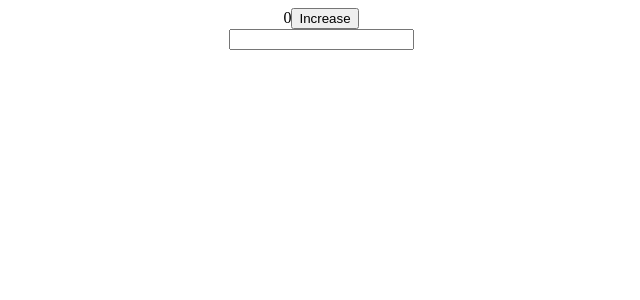
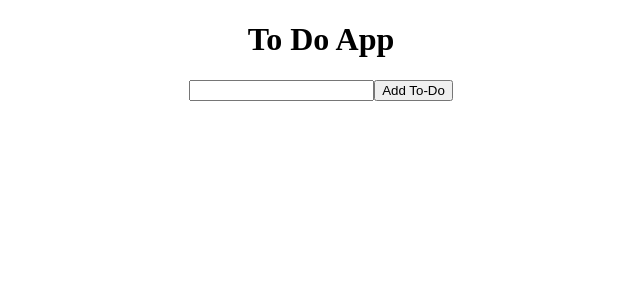
Before and after one commit to Kaushik-FSD/react-concepts-tutorial, a React (Create React App) app: page / in a window 1280 px wide. Shown: the top 300 px of the page, without its empty margins (319-959 px from the left). Built offline with nearby package versions, Linux system fonts and the light colour scheme.

Commit message:
added small to-do project to demonstrate props, state, components etc

```diff
--- a/src/App.js
+++ b/src/App.js
@@ -1,5 +1,6 @@
 import "./App.css";
 import UseStateHookExample from "./react-tutorial/react-hooks/UseStateHookExample";
+import ToDo from "./react-tutorial/to-do-app/ToDo";
 // import ComponentPropsExample from "./react-tutorial/components-props/ComponentPropsExample";
 // import TerniaryOperation from "./react-tutorial/terniary-operation/TerniaryOperation";
 function App() {
@@ -7,7 +8,8 @@ function App() {
     <div className="App">
       {/* <ComponentPropsExample />
       <TerniaryOperation /> */}
-      <UseStateHookExample />
+      {/* <UseStateHookExample /> */}
+      <ToDo />
     </div>
   );
 }
--- /dev/null
+++ b/src/react-tutorial/to-do-app/ToDo.js
@@ -0,0 +1,57 @@
+import React from "react";
+import { useState } from "react";
+
+function ToDo() {
+  const [todoList, setTodoList] = useState([]);
+  const [inputText, setInputText] = useState("");
+
+  function handleInputChange(event) {
+    setInputText(event.target.value);
+  }
+
+  function addTodo() {
+    if (inputText.trim() !== "") {
+      // spread the existing todoList and add the new inputText
+      setTodoList([...todoList, inputText]);
+    }
+  }
+
+  function deleteTask(task) {
+    const newToDoList = todoList.filter((todo) => {
+      // This loops over the todo arr and check if the passed task is equal to the todo
+      // If it is equal, it returns false, which means it will not be included in
+      if (todo === task) {
+        return false;
+      } else {
+        return true;
+      }
+    });
+
+    setTodoList(newToDoList);
+  }
+
+  return (
+    <div>
+      <h1>To Do App</h1>
+      <div className="AddTask">
+        <input onChange={handleInputChange} />
+        <button onClick={addTodo}>Add To-Do</button>
+      </div>
+
+      <div className="List">
+        {todoList.map((todo) => {
+          return (
+            <div style={{ display: "flex", justifyContent: "space-evenly" }}>
+              <h4>{todo}</h4>
+              <button on onClick={() => deleteTask(todo)}>
+                X
+              </button>
+            </div>
+          );
+        })}
+      </div>
+    </div>
+  );
+}
+
+export default ToDo;
```
